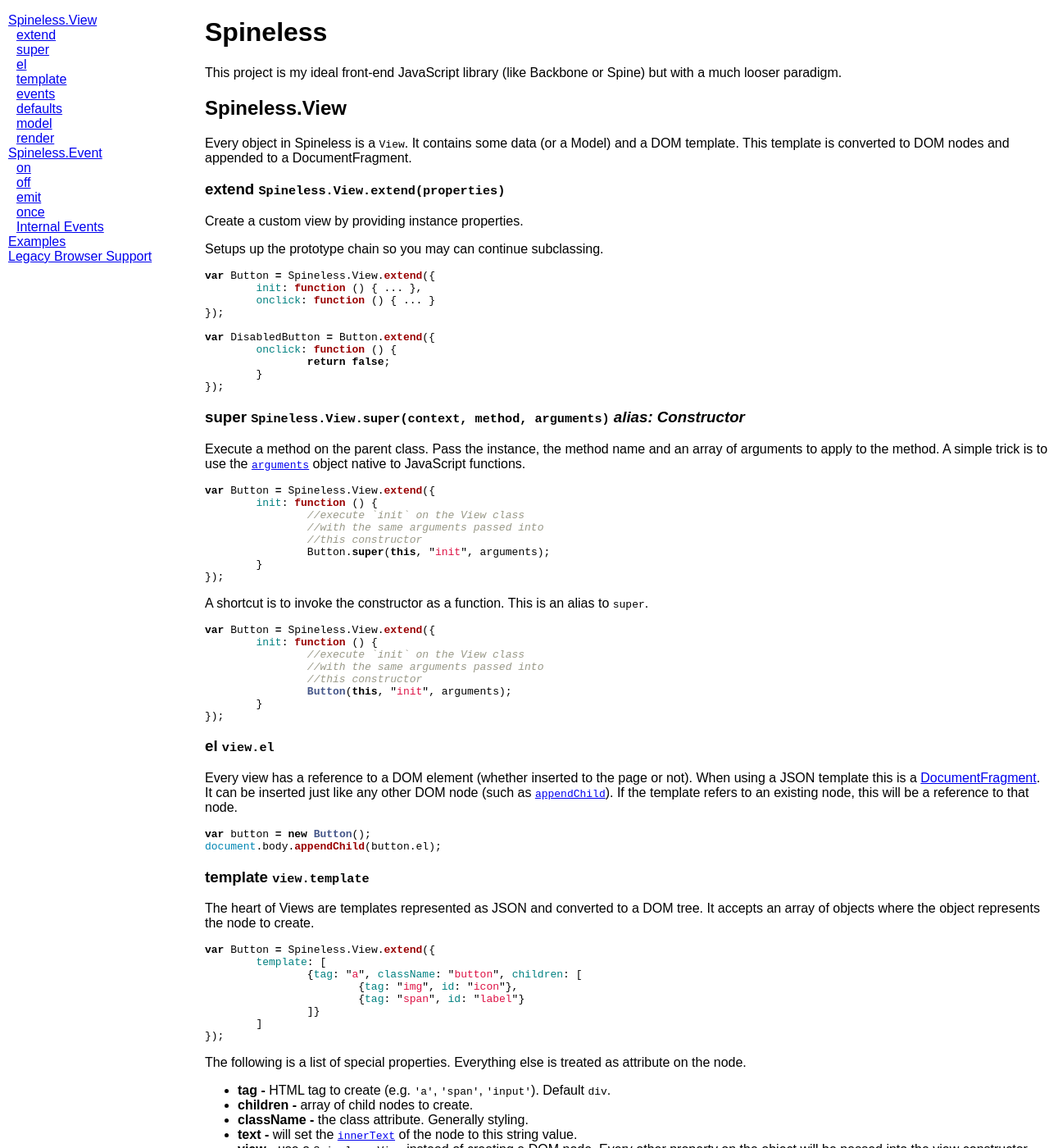
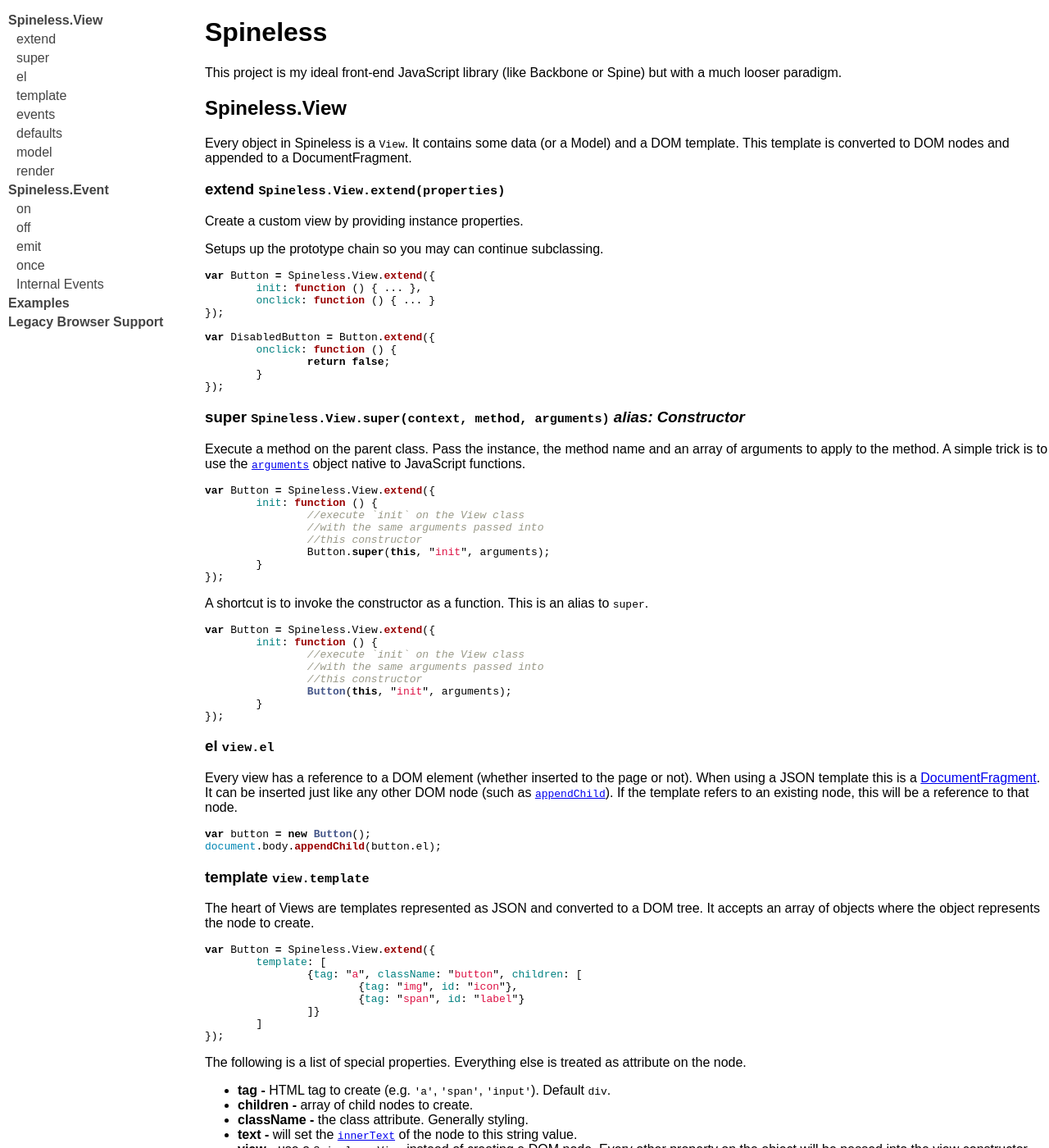
Before and after one commit to louisstow/Spineless, a Jekyll site: the page built from index.md, in a window 1280 px wide and 1400 px high. Shown: the whole window at 82% size. Built offline with Jekyll 4.4.1, drawn with Linux system fonts in a browser that asks for light colours; Markdown is read by kramdown in place of the engine named in the settings.

Commit message:
* prettify

```diff
--- a/stylesheets/global.css
+++ b/stylesheets/global.css
@@ -20,3 +20,16 @@ body, html {
 	margin-left: 10px;
 	padding-left: 0;
 }
+
+a.lvl2 {
+    font-weight: bold;
+}
+
+#nav li {
+    margin: 5px 0;
+}
+
+#nav li a {
+    text-decoration: none;
+    color: #444;
+}
```
